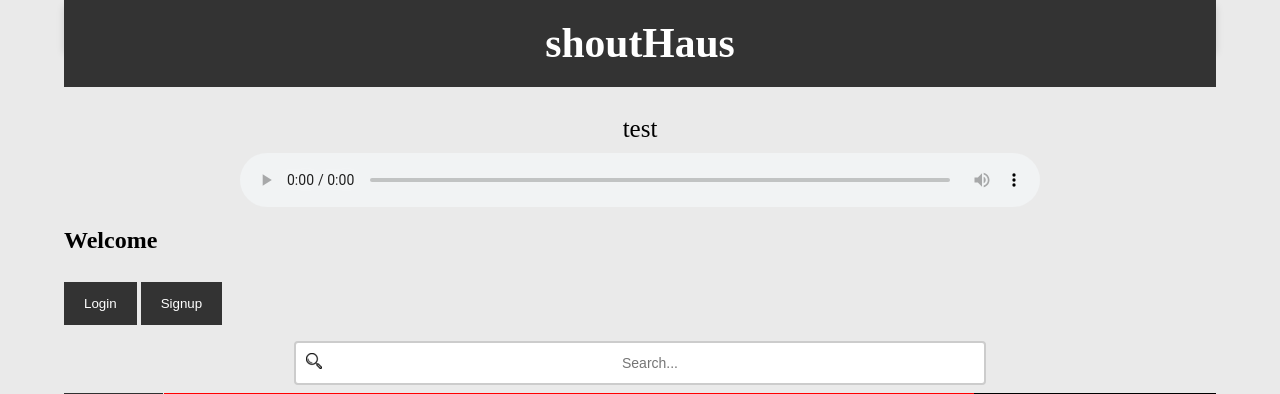
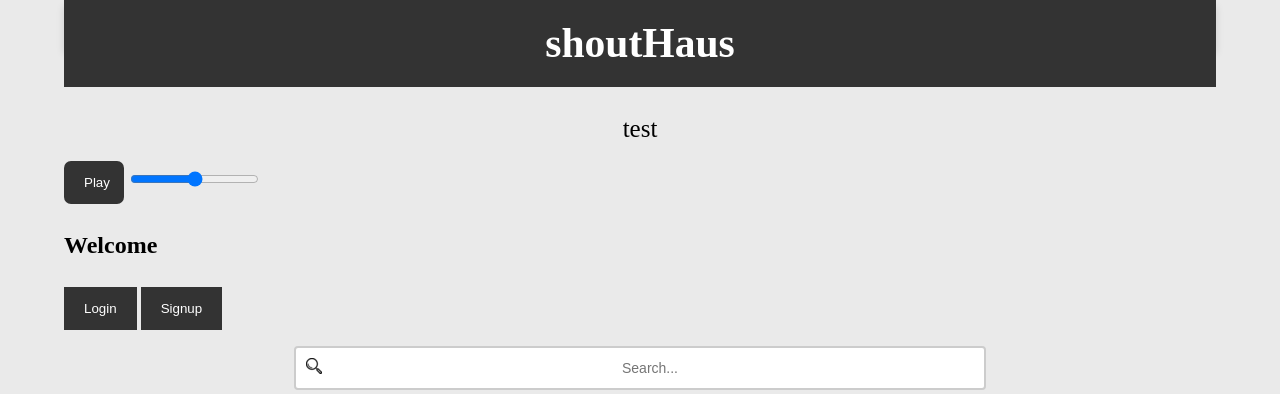
Before and after one commit to jpool4/CIS475Project1, a PHP site: the page made by CIS475Files/HTML/Home (2).html in a window 1280 px wide. Shown: the part 29-423 px from the top of the page. Run offline with PHP 8.4, Linux system fonts and the light colour scheme.

Commit message:
working on changing the look of the player buttons

```diff
--- a/CIS475Files/HTML/Home (2).html
+++ b/CIS475Files/HTML/Home (2).html
@@ -25,9 +25,14 @@
 		<header>
 			<h1>shoutHaus</h1>
 			<a id="songText">test</a>
-			<audio controls id="audioPlayer">
+			<audio id="audioPlayer">
 				<source src=""  type="audio/ogg">
 			</audio>
+
+
+			<button type="button" id="playButton">Play</button>
+
+			<input type="range" id="songPosition">
 
 
 		<div>
--- a/CIS475Files/Style/style.css
+++ b/CIS475Files/Style/style.css
@@ -69,6 +69,12 @@ audio { width: 800px; display: block; margin:auto; text-align:center; }
            text-align: center;
 		   margin-bottom: 10px;
 		   font-size: 25px; }
+
+/*All the basic player buttons */
+#playButton { width: 60px;
+                  border-radius: 7px; }
+
+#songPosition { }
 
 .containers {
   text-align: center;
```
